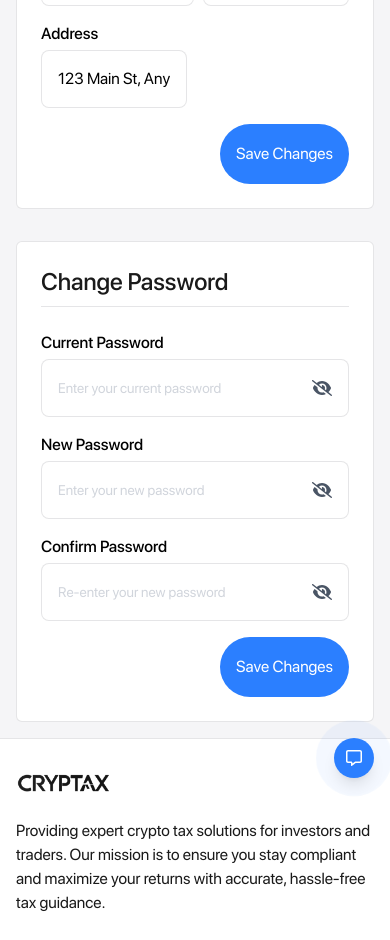
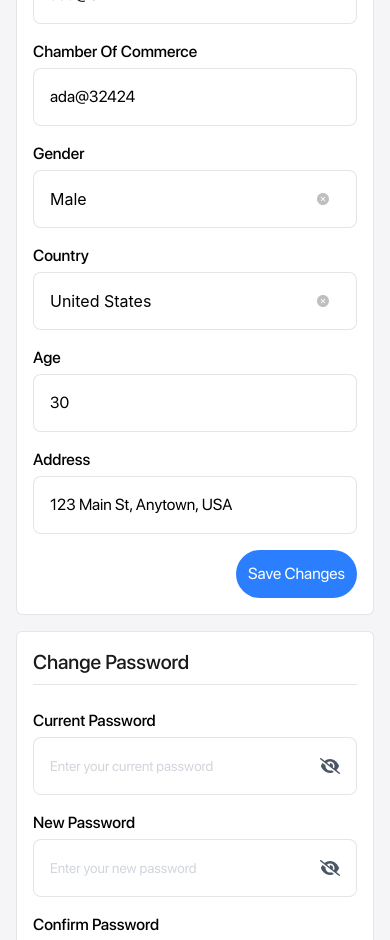
Before and after one commit to Ibrahim-247/cryptax-dev, a Next.js app: page /cryptax-community/profile/settings in a window 390 px wide. Shown: the part 1060-2000 px from the top of the page. Built offline with nearby package versions, Linux system fonts and the light colour scheme; what @ant-design/nextjs-registry would draw is missing.

Commit message:
profile page responsive done

```diff
--- a/app/cryptax-community/profile/components/my-follower-card.tsx
+++ b/app/cryptax-community/profile/components/my-follower-card.tsx
@@ -11,8 +11,8 @@ interface FollowerType {
 }
 const MyFollowerCard = ({ follower: follower }: { follower: FollowerType }) => {
     return (
-        <div className="w-full hover:shadow-xl transition-all ease-in-out duration-200 p-4 rounded-md border border-primary-border flex justify-start items-start gap-4">
-            <div className="size-10 shrink-0  overflow-hidden rounded-full">
+        <div className="w-full hover:shadow-xl transition-all ease-in-out duration-200 p-2 sm:p-4 rounded-md border border-primary-border flex justify-start items-start gap-3 sm:gap-4">
+            <div className="sm:size-10 size-9 shrink-0  overflow-hidden rounded-full">
                 <Image width={40} height={40} src={follower.image} alt="user" className="w-full h-full object-cover" />
             </div>
             <div className="flex flex-col">
--- a/app/cryptax-community/profile/components/my-follower-list.tsx
+++ b/app/cryptax-community/profile/components/my-follower-list.tsx
@@ -47,7 +47,7 @@ const MyFollowerList = () => {
     ]
     return (
         <div className="w-full flex flex-col gap-3 justify-start">
-            <div className='w-full grid grid-cols-4 gap-4 '>
+            <div className='w-full grid grid-cols-1 md:grid-cols-2 2xl:grid-cols-4 gap-4 '>
                 {
                     data.map((follower) => (
                         <MyFollowerCard key={follower.id} follower={follower} />
--- a/app/cryptax-community/profile/components/my-following-card.tsx
+++ b/app/cryptax-community/profile/components/my-following-card.tsx
@@ -10,14 +10,14 @@ interface FollowingType {
 }
 const MyFollowingsCard = ({ following: following }: { following: FollowingType }) => {
     return (
-        <div className='w-full hover:shadow-xl transition-all ease-in-out duration-200 border p-4 rounded-md flex flex-col justify-start items-start gap-3 border-primary-border'>
-            <div className="size-10 shrink-0 overflow-hidden rounded-full">
+        <div className='w-full hover:shadow-xl transition-all ease-in-out duration-200 border p-3 sm:p-4 rounded-md flex  justify-start items-start gap-3 border-primary-border'>
+            <div className="sm:size-10 size-9 shrink-0 overflow-hidden rounded-full">
                 <Image width={40} height={40} src={following.image} alt="user" className="w-full h-full object-cover" />
             </div>
-            <div className="flex flex-col">
+            <div className="flex w-full flex-col">
                 <p className="text-sm font-semibold">{following.name}</p>
                 <p className="text-xs text-black/80">{following.profession}</p>
-                <button className='py-2 w-fit text-sm mt-3 text-white font-semibold rounded-sm cursor-pointer px-6 bg-primary'>Unfollow</button>
+                <button className='py-2 self-end w-fit text-xs sm:text-sm mt-3 text-white font-semibold rounded-sm cursor-pointer px-3 sm:px-6 bg-primary'>Unfollow</button>
             </div>
         </div>
     )
--- a/app/cryptax-community/profile/components/my-following-list.tsx
+++ b/app/cryptax-community/profile/components/my-following-list.tsx
@@ -48,7 +48,7 @@ const MyFollowingList = () => {
     ]
     return (
         <div className="w-full flex flex-col gap-3 justify-start">
-            <div className='w-full grid grid-cols-4 gap-4 '>
+            <div className='w-full grid  xs:grid-cols-2 2xl:grid-cols-4 gap-4'>
                 {
                     data.map((following) => (
                         <MyFollowingsCard key={following.id} following={following} />
--- a/app/cryptax-community/profile/my-followers/page.tsx
+++ b/app/cryptax-community/profile/my-followers/page.tsx
@@ -12,10 +12,10 @@ export const metadata: Metadata = {
 const MyFollowers = () => {
 
     return (
-        <div className="w-full p-6 gap-6 bg-white rounded-primary border border-primary-border flex flex-col justify-start">
+        <div className="w-full p-4 xl:p-6 xl:gap-6  gap-3 bg-white rounded-primary border border-primary-border flex flex-col justify-start">
             <div className="flex justify-start items-center gap-3">
-                <p className="text-2xl font-semibold">Followers</p>
-                <span className="py-1 px-3 text-sm bg-primary text-white rounded-full">({232})</span>
+                <p className="xl:text-2xl text-xl font-semibold">Followers</p>
+                <span className="py-1 px-3 text-xs xl:text-sm bg-primary text-white rounded-full">({232})</span>
             </div>
             <hr className="w-full border border-primary-border" />
             {/* Follower List */}
--- a/app/cryptax-community/profile/my-followings/page.tsx
+++ b/app/cryptax-community/profile/my-followings/page.tsx
@@ -8,10 +8,10 @@ export const metadata: Metadata = {
 }
 const MyFollowings = () => {
     return (
-        <div className="w-full p-6 gap-6 bg-white rounded-primary border border-primary-border flex flex-col justify-start">
+        <div className="w-full p-4 xl:p-6 xl:gap-6 gap-3 bg-white rounded-primary border border-primary-border flex flex-col justify-start">
             <div className="flex justify-start items-center gap-3">
-                <p className="text-2xl font-semibold">Followings</p>
-                <span className="py-1 px-3 text-sm bg-primary text-white rounded-full">({232})</span>
+                <p className="xl:text-2xl text-xl font-semibold">Followings</p>
+                <span className="py-1 px-3 text-xs xl:text-sm bg-primary text-white rounded-full">({232})</span>
             </div>
             <hr className="w-full border border-primary-border" />
             {/* Follower List */}
--- a/app/cryptax-community/profile/settings/components/change-password-form.tsx
+++ b/app/cryptax-community/profile/settings/components/change-password-form.tsx
@@ -26,7 +26,7 @@ const ChangePasswordForm = () => {
     return (
         <form className="w-full flex flex-col gap-4 justify-start" onSubmit={handleSubmit(onSubmit)}>
             <div>
-                <p className="text-2xl font-medium">Change Password</p>
+                <p className="md:text-2xl text-xl font-medium">Change Password</p>
                 <div className="w-full h-px bg-primary-border my-2" />
             </div>
             <div className="w-full grid grid-cols-1 gap-4">
@@ -64,7 +64,7 @@ const ChangePasswordForm = () => {
                     }}
                 />
             </div>
-            <CommonButton type="submit" className="bg-primary max-w-fit self-end">
+            <CommonButton type="submit" className="bg-primary max-w-fit min-h-auto! p-3 self-end">
                 Save Changes
             </CommonButton>
         </form>
--- a/app/cryptax-community/profile/settings/components/information-update-form.tsx
+++ b/app/cryptax-community/profile/settings/components/information-update-form.tsx
@@ -36,14 +36,14 @@ const InformationForm = () => {
     const onSubmit = (data: InformationFormData) => {
         console.log(data);
     }
-
+    // main form
     return (
         <form className="w-full flex flex-col gap-4 justify-start" onSubmit={handleSubmit(onSubmit)}>
             <div>
-                <p className="text-2xl font-medium">Change Information</p>
+                <p className="md:text-2xl text-xl font-medium">Change Information</p>
                 <div className="w-full h-px bg-primary-border my-2" />
             </div>
-            <div className="w-full grid grid-cols-2 gap-4">
+            <div className="w-full grid md:grid-cols-2 gap-4">
                 <CommonFieldset
                     control={control}
                     register_as="first_name"
@@ -146,7 +146,7 @@ const InformationForm = () => {
                     errors={errors}
                 />
             </div>
-            <CommonButton type="submit" className="bg-primary max-w-fit self-end">
+            <CommonButton type="submit" className="bg-primary max-w-fit min-h-auto! p-3 self-end">
                 Save Changes
             </CommonButton>
         </form>
--- a/app/cryptax-community/profile/settings/page.tsx
+++ b/app/cryptax-community/profile/settings/page.tsx
@@ -9,13 +9,13 @@ export const metadata: Metadata = {
 }
 const Settings = () => {
     return (
-        <div className="w-full flex flex-col justify-start gap-8">
+        <div className="w-full flex flex-col justify-start gap-4 sm:gap-8">
             {/* change information  */}
-            <div className="w-full bg-white border border-primary-border rounded-md p-6">
+            <div className="w-full bg-white border border-primary-border rounded-md p-4 md:p-6">
                 <InformationForm />
             </div>
             {/* change password  */}
-            <div className="w-full bg-white border border-primary-border rounded-md p-6">
+            <div className="w-full bg-white border border-primary-border rounded-md p-4 md:p-6">
                 <ChangePasswordForm />
             </div>
         </div>
```
